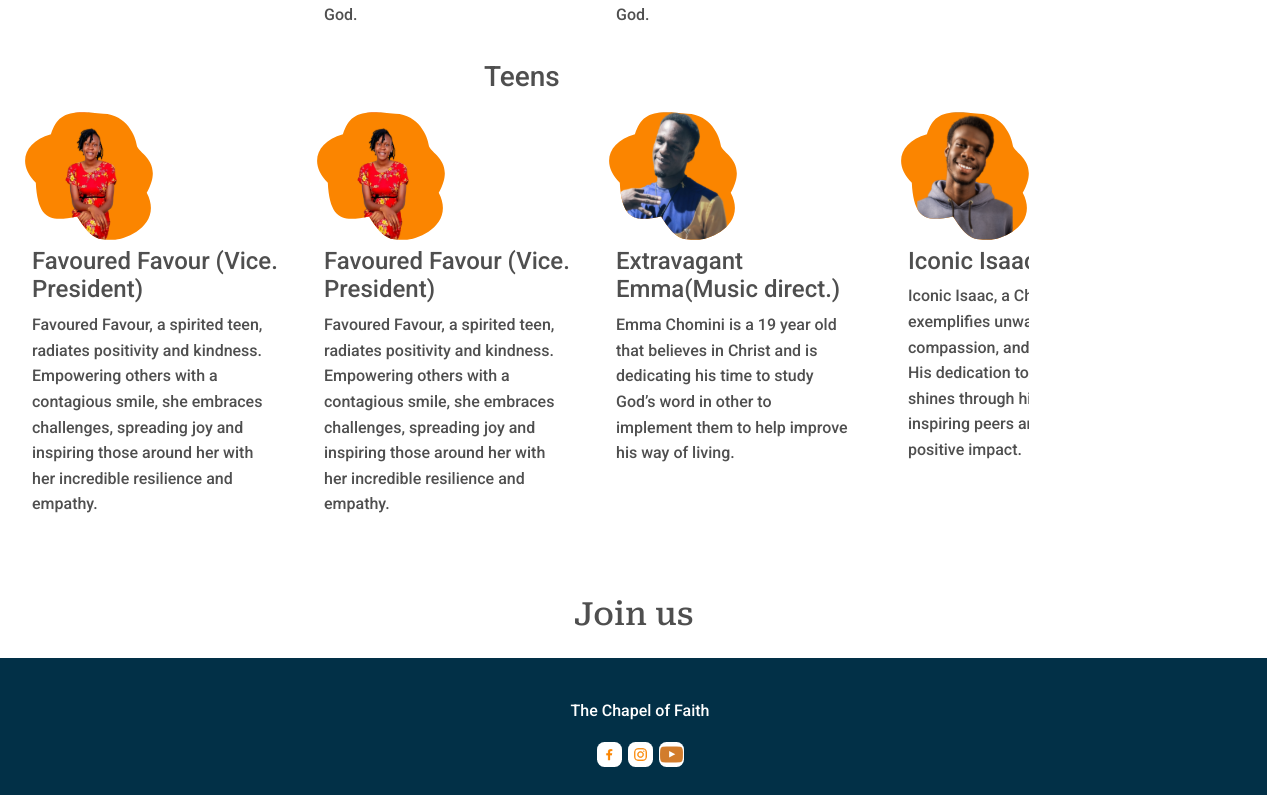
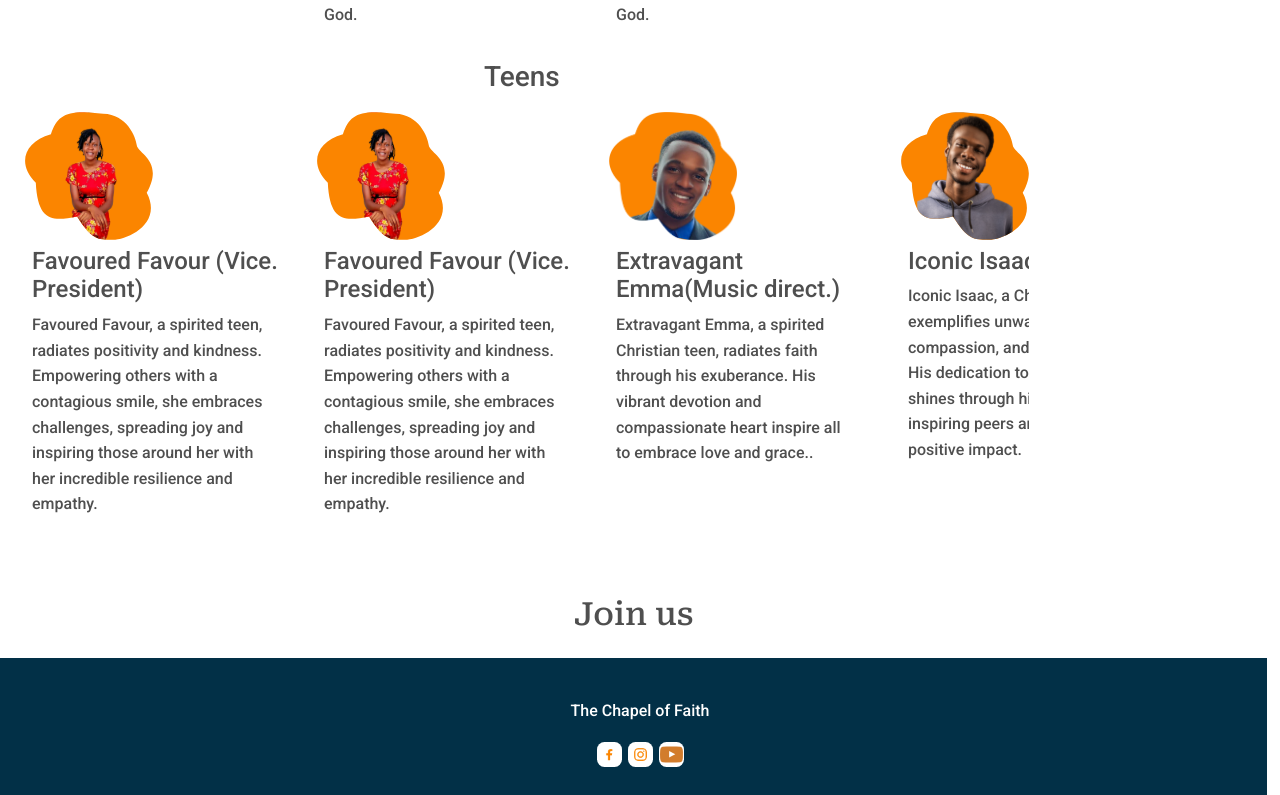
Before and after one commit to tosxin-456/Bethel-Teens, a React (Vite) app: page /aboutUs in a window 1280 px wide. Shown: the part 990-1785 px from the top of the page. Built offline with nearby package versions, Linux system fonts and the light colour scheme.

Commit message:
worked on emma

```diff
--- a/src/pages/about.jsx
+++ b/src/pages/about.jsx
@@ -3,7 +3,7 @@ import '../App.css'
 import React, { useState, useEffect } from 'react'
 import kidsImage from '../assets/destine.svg'
 import teacher from '../assets/teacher.svg'
-import emma from '../assets/emma.svg'
+import emma from '../assets/emma.png'
 import facebook from '../assets/Facebook.png'
 import instagram from '../assets/instagram.png'
 import aboutUsImg from '../assets/about us image.png'
@@ -105,7 +105,7 @@ const About = () => {
    <img src={emma} alt="" />
      <div className='textAboutTeacher'>
      <h4>Extravagant Emma(Music direct.)</h4>
-      <p>Emma Chomini is a 19 year old that believes in Christ and is dedicating his time to study God’s word in other to implement them to help improve his way of living.</p>
+      <p>Extravagant Emma, a spirited Christian teen, radiates faith through his exuberance. His vibrant devotion and compassionate heart inspire all to embrace love and grace..</p>
      </div>
    </div>
    <div className='teacherProfile'>
```
Also changed, not shown: src/assets/emma.png (added).
